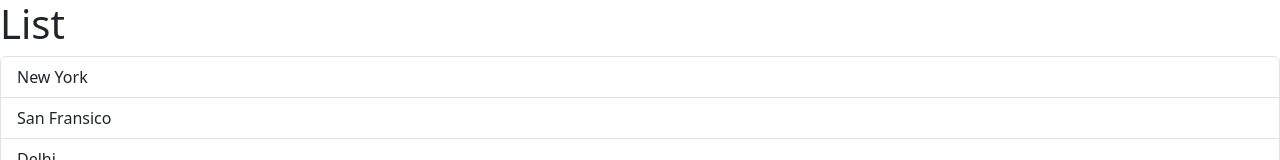
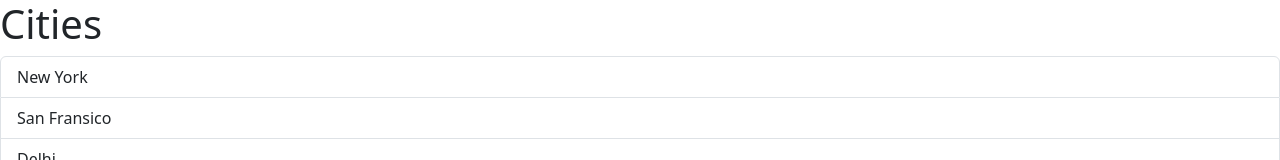
Before and after one commit to avismic/react-app, a React (Vite) app: page / in a window 1280 px wide. Shown: the top 160 px of the page. Built offline with nearby package versions, Linux system fonts and the light colour scheme.

Commit message:
interface

```diff
--- a/src/App.tsx
+++ b/src/App.tsx
@@ -1,9 +1,11 @@
 import ListGroup from "./components/ListGroup";
 
 function App() {
+  let items = ["New York", "San Fransico", "Delhi", "Tokyo", "Paris"];
+
   return (
     <div>
-      <ListGroup></ListGroup>
+      <ListGroup items={items} heading="Cities"></ListGroup>
     </div>
   );
 }
--- a/src/components/ListGroup.tsx
+++ b/src/components/ListGroup.tsx
@@ -1,14 +1,18 @@
 import { useState } from "react";
 
-function ListGroup() {
-  let items = ["New York", "San Fransico", "Delhi", "Tokyo", "Paris"];
+interface Props{
+  items: string[];
+  heading: string;
+}
+
+function ListGroup({items, heading}: Props) {
 
   const [selectedIndex, setSelectedIndex] = useState(-1);
 
 
   return (
     <>
-      <h1>List</h1>
+      <h1>{heading}</h1>
       {items.length === 0 && <p>No item found</p>}
       <ul className="list-group">
         {items.map((item, index) => (
```
